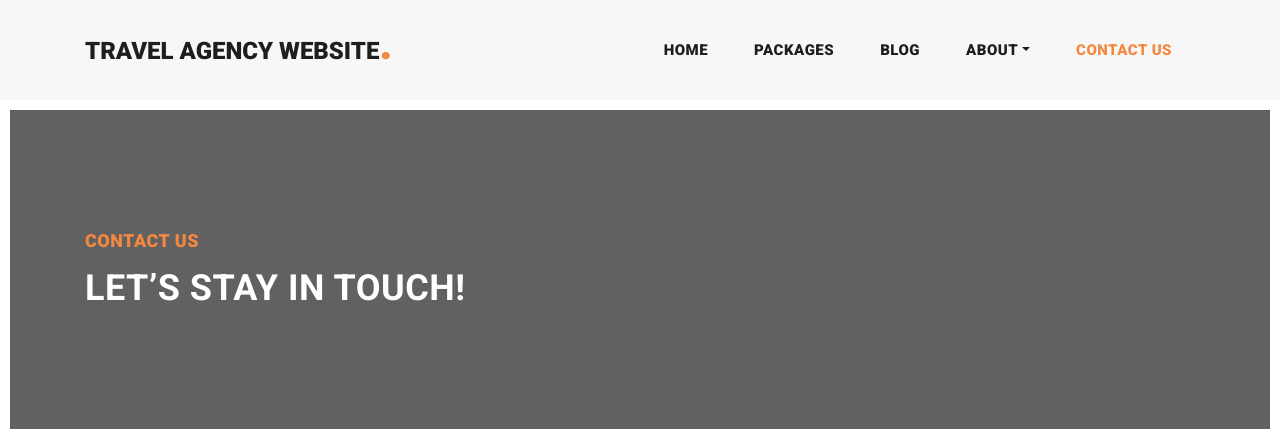
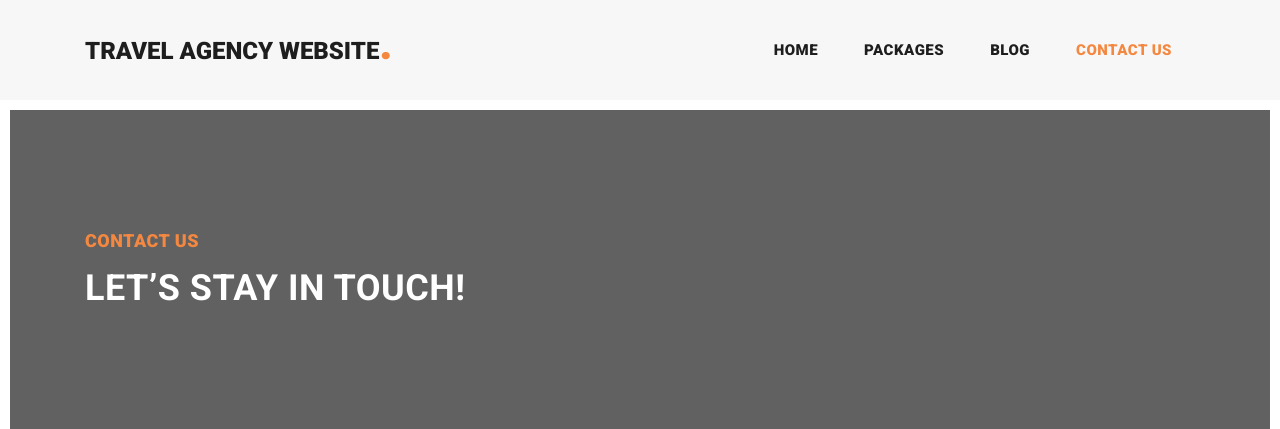
Before and after one commit to arnirob87/kabarpath, a Django app: template myproject/myapp/templates/contact.html in a window 1280 px wide. Shown: the top 429 px of the page. Run offline with Django 5.2, Linux system fonts and the light colour scheme; the template is opened without the code that fills it, so the values that code supplies are empty; some libraries are stand-ins or nearby versions.

Commit message:
two lines was deleted

```diff
--- a/myproject/myapp/templates/contact.html
+++ b/myproject/myapp/templates/contact.html
@@ -56,15 +56,7 @@
                 <a class="nav-link" href="blog.html">Blog</a>
               </li>
 
-              <li class="nav-item dropdown">
-                  <a class="nav-link dropdown-toggle" data-toggle="dropdown" href="#" role="button" aria-haspopup="true" aria-expanded="false">About</a>
 
-                  <div class="dropdown-menu">
-                    <a class="dropdown-item" href="about.html">About Us</a>
-                    <a class="dropdown-item" href="testimonials.html">Testimonials</a>
-                    <a class="dropdown-item" href="terms.html">Terms</a>
-                  </div>
-              </li>
               <li class="nav-item active">
                 <a class="nav-link" href="contact.html">Contact Us</a>
               </li>
```
